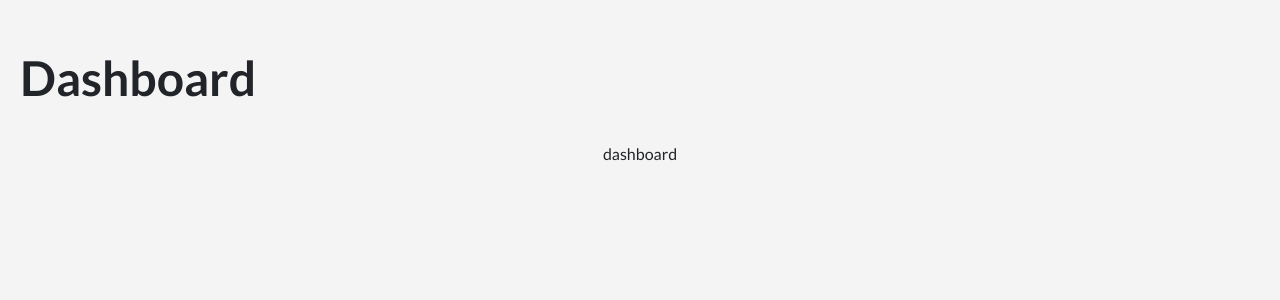
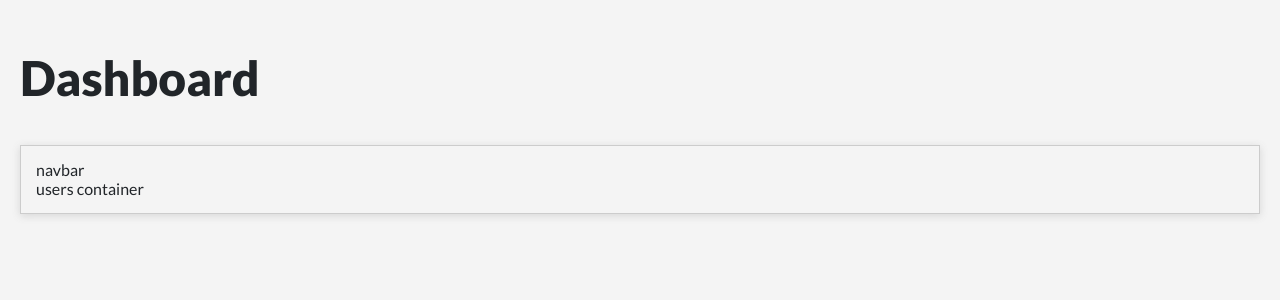
Before and after one commit to MakarCodes/dashboard, a React (Create React App) app: page / in a window 1280 px wide. Shown: the top 300 px of the page. Built offline with nearby package versions, Linux system fonts and the light colour scheme; no server answers.

Commit message:
Add button component

```diff
--- a/src/App.tsx
+++ b/src/App.tsx
@@ -1,23 +1,18 @@
 import { useEffect } from 'react';
-import { useDispatch, useSelector } from 'react-redux';
+import { useDispatch } from 'react-redux';
 import { fetchUsers } from './store/actions/usersActionsCreators';
+
+import { USERS_URL } from './constans';
 
 import Layout from './components/Layout/Layout';
 import Routes from './components/Routes/Routes';
 
 function App() {
-  const state = useSelector((state: IInitialState) => state);
   const dispatch = useDispatch();
   useEffect(() => {
-    dispatch(
-      fetchUsers(
-        'https://my-json-server.typicode.com/karolkproexe/jsonplaceholderdb/data'
-      )
-    );
+    dispatch(fetchUsers(USERS_URL));
   }, []);
-  useEffect(() => {
-    console.log(state);
-  }, [state]);
+
   return (
     <>
       <Layout>
--- /dev/null
+++ b/src/components/Dashboard/Dashboard.module.scss
@@ -0,0 +1,10 @@
+.Wrapper {
+  width: 100%;
+  margin: 0 auto;
+  padding: 6px;
+  border: solid 1px #ccc;
+  box-shadow: rgba(99, 99, 99, 0.2) 0px 2px 8px 0px;
+  @media (min-width: '768px') {
+    padding: 15px;
+  }
+}
--- a/src/components/Dashboard/Dashboard.tsx
+++ b/src/components/Dashboard/Dashboard.tsx
@@ -1,7 +1,12 @@
-import React from 'react';
+import classes from './Dashboard.module.scss';
 
 const Dashboard = () => {
-  return <div>dashboard</div>;
+  return (
+    <div className={classes.Wrapper}>
+      <div>navbar</div>
+      <div>users container</div>
+    </div>
+  );
 };
 
 export default Dashboard;
--- a/src/components/Layout/Layout.module.scss
+++ b/src/components/Layout/Layout.module.scss
@@ -18,7 +18,7 @@
 
 .Title {
   font-size: 30px;
-  font-weight: 700;
+  font-weight: 900;
   margin-bottom: 20px;
   @media (min-width: '768px') {
     font-size: 48px;
--- a/src/components/Routes/Routes.tsx
+++ b/src/components/Routes/Routes.tsx
@@ -1,4 +1,5 @@
 import { Route, Switch } from 'react-router-dom';
+
 import Dashboard from '../Dashboard/Dashboard';
 import Form from '../Form/Form';
 
```
Also changed, not shown: src/components/Button/Button.module.scss (added, +17 -0 lines), src/components/Button/Button.tsx (added, +21 -0 lines).
